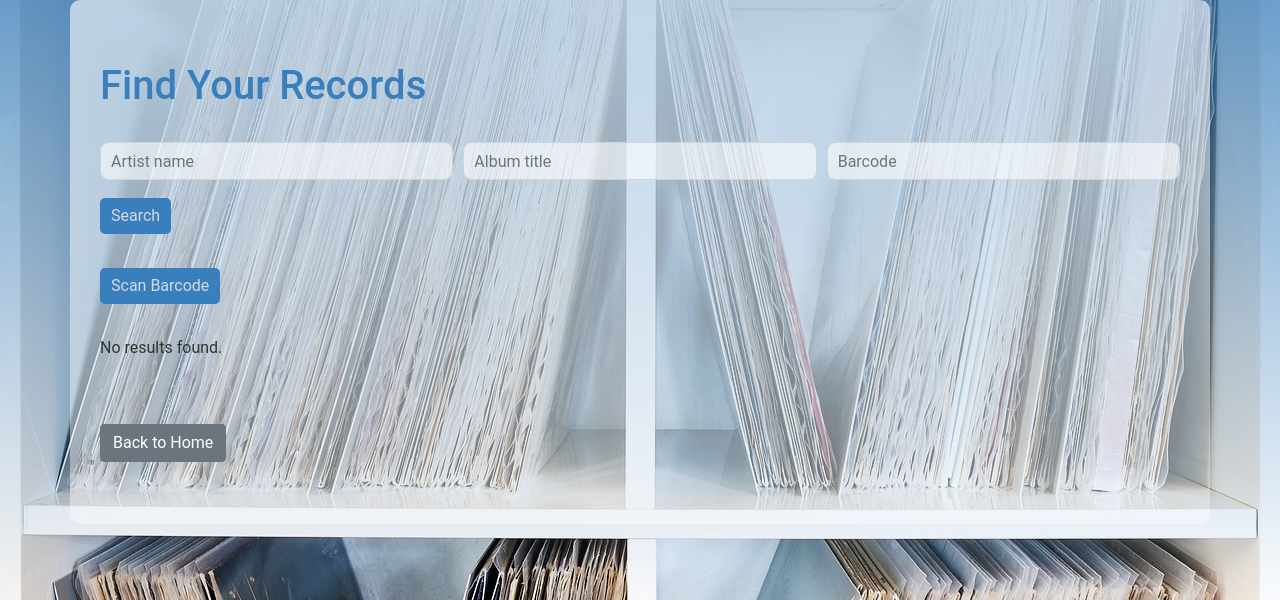
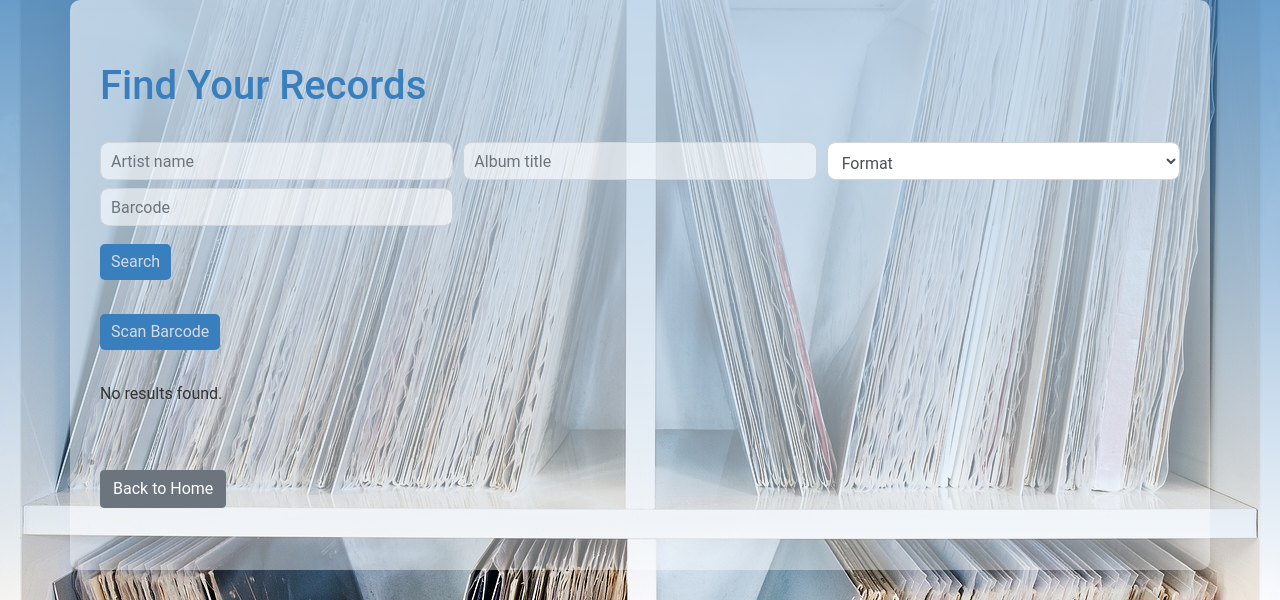
Before and after one commit to aaudrius/record-collection, a Flask app: page /search in a window 1280 px wide. Shown: the part 200-800 px from the top of the page. Run offline with Flask 3, Linux system fonts and the light colour scheme; a user stored in the database is signed in; some libraries are stand-ins or nearby versions.

Commit message:
update search

```diff
--- a/app.py
+++ b/app.py
@@ -98,26 +98,60 @@ def logout():
 @login_required
 def search():
     if request.method == 'POST':
-        artist = request.form['artist']
-        album = request.form['album']
-        barcode = request.form.get('barcode', '')
+        artist = request.form.get('artist', '').strip()
+        album = request.form.get('album', '').strip()
+        format = request.form.get('format', '').strip()
+        barcode = request.form.get('barcode', '').strip()
 
         url = 'https://api.discogs.com/database/search'
         params = {
-            'artist': artist,
-            'release_title': album,
-            'barcode': barcode,
             'key': DISCOGS_KEY,
             'secret': DISCOGS_SECRET,
         }
-        response = requests.get(url, params=params)
-        search_results = response.json().get('results', [])
+
+        if barcode:
+            params['barcode'] = barcode
+
+        if artist and not album and not format:
+            params['q'] = artist
+            params['type'] = 'artist'
+        elif album and not artist and not format:
+            params['release_title'] = album
+            params['type'] = 'release'
+        elif artist and album and not format:
+            params['q'] = artist
+            params['release_title'] = album
+            params['type'] = 'release'
+        elif artist and format and not album:
+            params['q'] = artist
+            params['format'] = format
+            params['type'] = 'release'
+        elif format and album and not artist:
+            params['release_title'] = album
+            params['format'] = format
+            params['type'] = 'release'
+        elif format and not artist and not album:
+            params['format'] = format
+        elif artist and album and format:
+            params['q'] = artist
+            params['release_title'] = album
+            params['format'] = format
+            params['type'] = 'release'
+
+        try:
+            response = requests.get(url, params=params)
+            response.raise_for_status()
+            search_results = response.json().get('results', [])
+        except requests.exceptions.RequestException as e:
+            flash(f"An error occurred: {e}")
+            return redirect(url_for('search'))
+
 
         for result in search_results:
             result['year'] = result.get('year', 'N/A')
             result['country'] = result.get('country', 'N/A')
             result['labels'] = result.get('label', [])
-            result['formats'] = result.get('format', [])
+            result['format'] = result.get('format', 'N/A')
             result['cover_image'] = result.get('cover_image', 'https://via.placeholder.com/150')
 
             if 'label' in result and isinstance(result['label'], list):
--- a/templates/search_artist_album.html
+++ b/templates/search_artist_album.html
@@ -11,6 +11,18 @@
     </div>
     <div class="col-md-4 mb-2">
       <input class="form-control" type="text" placeholder="Album title" name="album">
+    </div>
+    <div class="col-md-4 mb-2">
+      <select class="form-control" type="select" name="format">
+        <option value="" disabled selected>Format</option>
+        <option value="vinyl">Vinyl</option>
+        <option value="cd">CD</option>
+        <option value="cassette">Cassette</option>
+        <option value="dvd">DVD</option>
+        <option value="vhs">VHS</option>
+        <option value="box set">Box Set</option>
+        <option value="blu-ray">Blu-ray</option>
+      </select>
     </div>
     <div class="col-md-4 mb-2">
       <input class="form-control" type="text" placeholder="Barcode" name="barcode" id="barcode-input">
```
Also changed, not shown: instance/record_collection.db, 1 other file.
